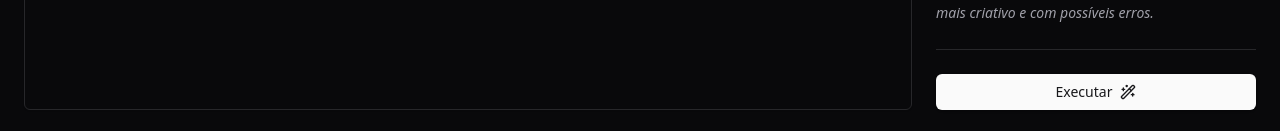
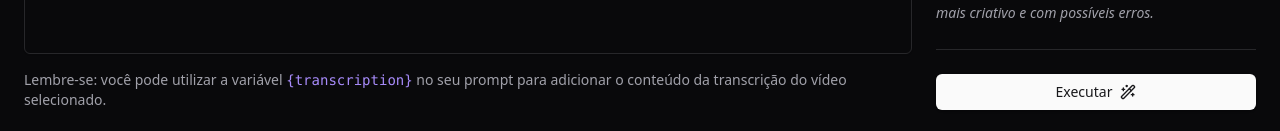
Before and after one commit to diogofcarvalho95/rocketseat-nwl-ia, a React (Vite) app: page / in a window 1280 px wide. Shown: the part 855-986 px from the top of the page. Built offline with nearby package versions, Linux system fonts and the light colour scheme; no server answers.

Commit message:
Update App.tsx

```diff
--- a/src/App.tsx
+++ b/src/App.tsx
@@ -68,6 +68,9 @@ export function App() {
             />
           </div>
 
+          <p className="text-sm text-muted-foreground">
+            Lembre-se: você pode utilizar a variável <code className="text-violet-400">{`{transcription}`}</code> no seu prompt para adicionar o conteúdo da transcrição do vídeo selecionado.
+          </p>
         </div>
 
         <aside className="w-80 space-y-6">
```
